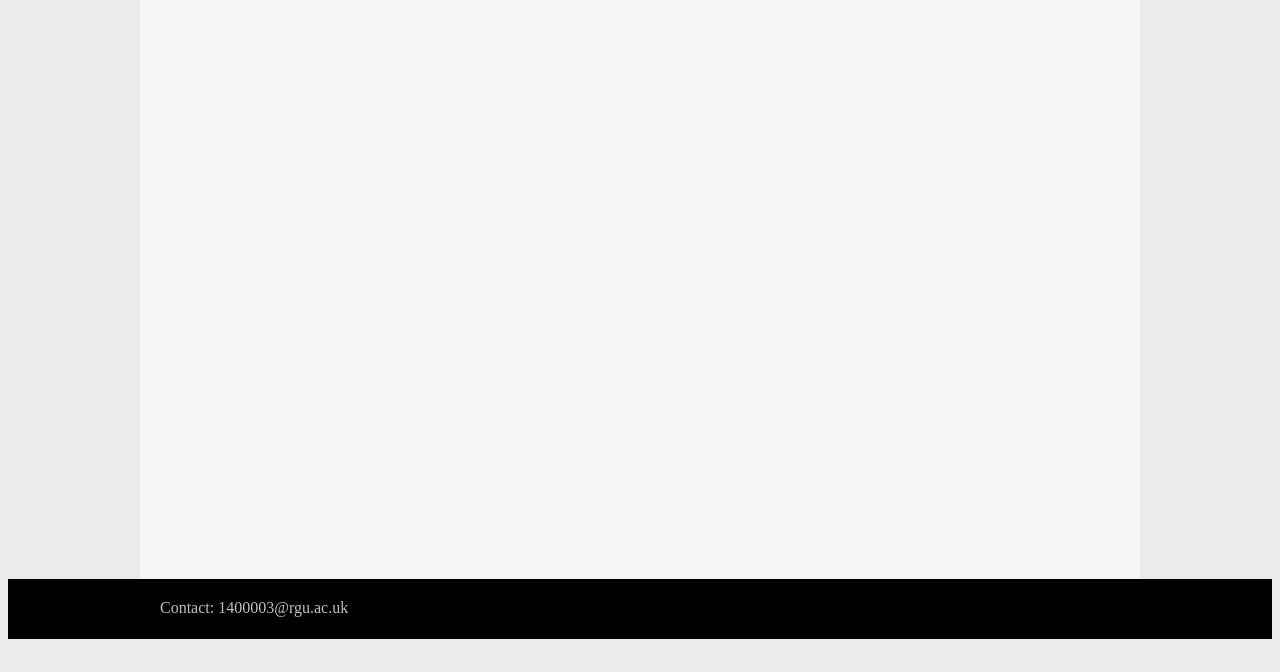
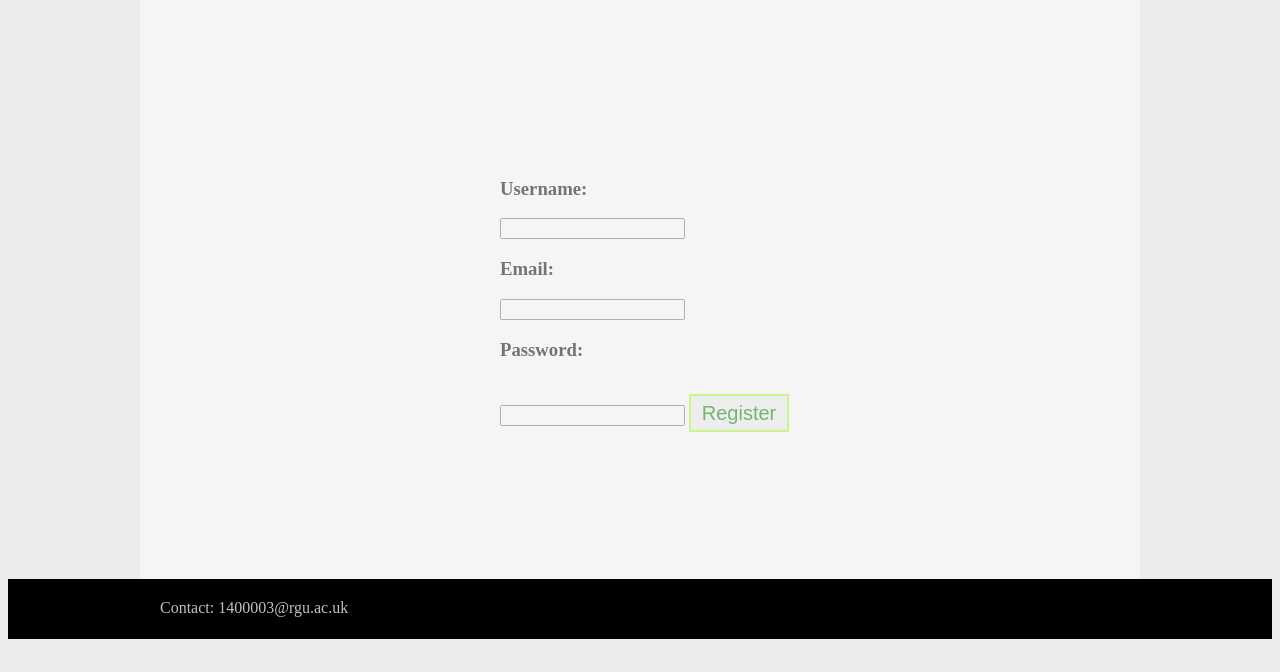
Before and after one commit to DarkGtr/DarkGtr2_01, a PHP site: page /Register.php in a window 1280 px wide. Shown: the part 109-781 px from the top of the page. Run offline with PHP 8.4, Linux system fonts and the light colour scheme.

Commit message:
06/11/2015

```diff
--- a/DarkGtr2.css
+++ b/DarkGtr2.css
@@ -106,3 +106,12 @@ body{
     color: green;
     border: 2px solid greenyellow;
 }
+
+#RegisterArea {
+    height: 300px;
+}
+
+#Register {
+    padding-left: 340px;
+    padding-top: 140px;
+}
--- a/Register.php
+++ b/Register.php
@@ -21,9 +21,17 @@
 </div>
 <div ID="MainArea">
     <div class="Container page">
-        <?php
-
-        ?>
+        <div ID="RegisterArea">
+            <form ID="Register" action="Register.php" method="post">
+                <h3>Username:</h3>
+                <input type="text" name="username">
+                <h3>Email:</h3>
+                <input type="text" name="email">
+                <h3>Password:</h3>
+                <input type="password" name="password">
+                <input ID="LoginButton" type="submit" name="Register" value="Register">
+            </form>
+        </div>
     </div>
 </div>
 <div ID="footer">
```
